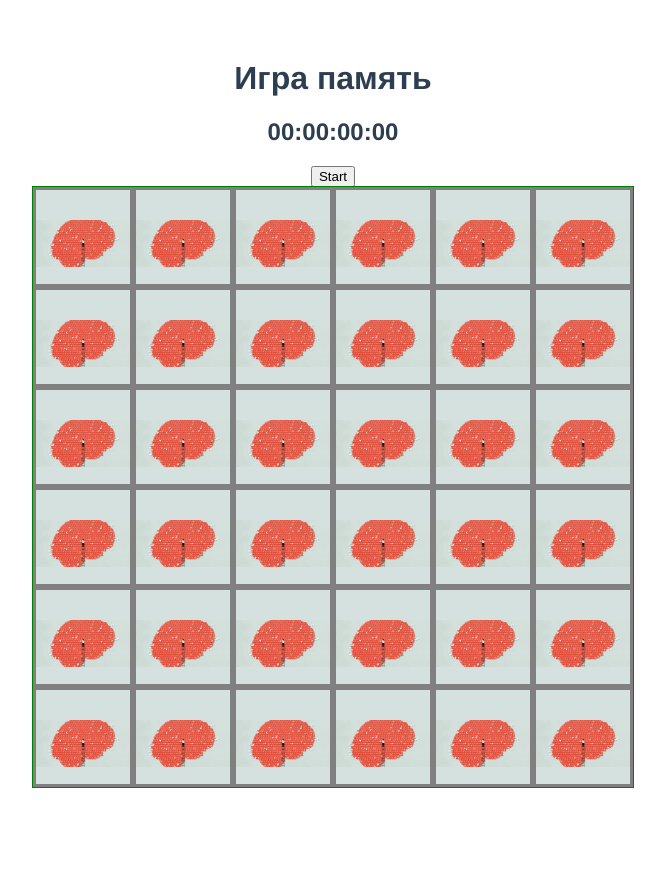
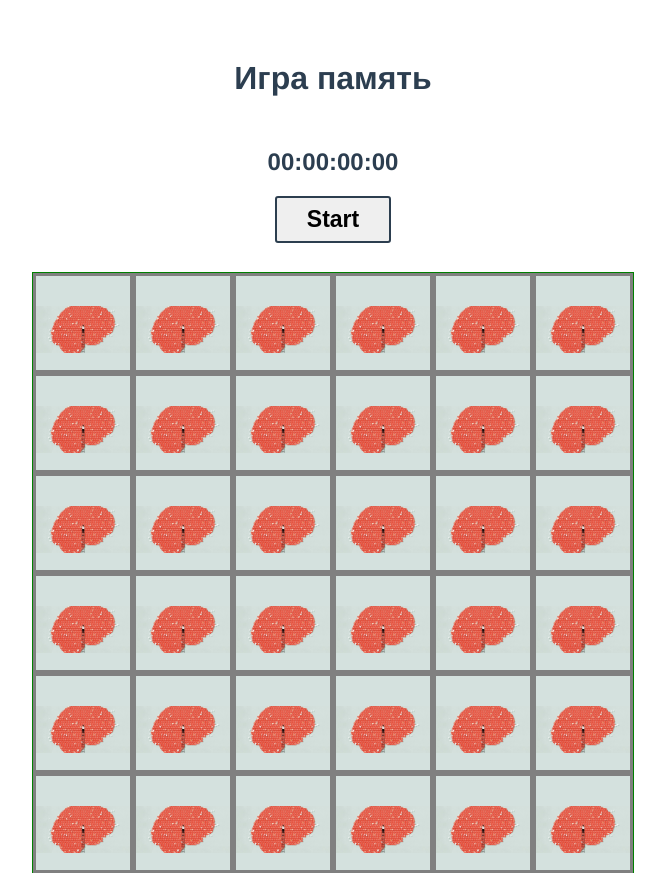
Before and after one commit to nikolaysalinder/card-game, a Vue app: page / in a window 1280 px wide. Shown: the whole page, without its empty margins (307-972 px from the left). Before the commit the page ends 800 px from the top, so only its background shows below. Built offline with nearby package versions, Linux system fonts and the light colour scheme.

Commit message:
Added timer

```diff
--- a/public/index.html
+++ b/public/index.html
@@ -1,15 +1,19 @@
 <!DOCTYPE html>
 <html lang="en">
   <head>
-    <meta charset="utf-8">
-    <meta http-equiv="X-UA-Compatible" content="IE=edge">
-    <meta name="viewport" content="width=device-width,initial-scale=1.0">
-    <link rel="icon" href="<%= BASE_URL %>favicon.ico">
+    <meta charset="utf-8" />
+    <meta http-equiv="X-UA-Compatible" content="IE=edge" />
+    <meta name="viewport" content="width=device-width,initial-scale=1.0" />
+    <link rel="icon" href="<%= BASE_URL %>favicon.ico" />
     <title><%= htmlWebpackPlugin.options.title %></title>
   </head>
   <body>
     <noscript>
-      <strong>We're sorry but <%= htmlWebpackPlugin.options.title %> doesn't work properly without JavaScript enabled. Please enable it to continue.</strong>
+      <strong
+        >We're sorry but <%= htmlWebpackPlugin.options.title %> doesn't work
+        properly without JavaScript enabled. Please enable it to
+        continue.</strong
+      >
     </noscript>
     <div id="app"></div>
     <!-- built files will be auto injected -->
--- a/src/App.vue
+++ b/src/App.vue
@@ -18,6 +18,15 @@ export default {
 </script>
 
 <style>
+* {
+  box-sizing: border-box;
+}
+body,
+html {
+  margin: 0;
+  padding: 0;
+  min-width: 600px;
+}
 #app {
   font-family: Avenir, Helvetica, Arial, sans-serif;
   -webkit-font-smoothing: antialiased;
--- a/src/components/CardGame.vue
+++ b/src/components/CardGame.vue
@@ -26,18 +26,23 @@ export default {
   name: "CardGame",
   data() {
     return {
-      timer: null,
+      openCardTimer: null,
     };
   },
   computed: {
-    ...mapGetters(["firstOpenCard", "secondOpenCard", "cards"]),
+    ...mapGetters([
+      "firstOpenCard",
+      "secondOpenCard",
+      "cards",
+      "isGameStarted",
+    ]),
   },
   methods: {
     openCard(card) {
       if (!this.firstOpenCard) {
         this.$store.dispatch("openCard", card);
         this.$store.dispatch("setFirstOpenCard", card);
-        this.timer = setTimeout(() => {
+        this.openCardTimer = setTimeout(() => {
           if (this.firstOpenCard) {
             this.$store.dispatch("closeFirstCard");
           }
@@ -52,18 +57,18 @@ export default {
           this.$store.dispatch("setSecondOpenCard", card);
           if (this.firstOpenCard.meta == this.secondOpenCard.meta) {
             setTimeout(() => {
-              clearTimeout(this.timer);
+              clearTimeout(this.openCardTimer);
               this.$store.dispatch("deactivatedCard", this.firstOpenCard);
               this.$store.dispatch("deactivatedCard", this.secondOpenCard);
               this.$store.dispatch("unsetOpenCard");
-            }, 500);
+            }, 300);
           } else {
             setTimeout(() => {
-              clearTimeout(this.timer);
+              clearTimeout(this.openCardTimer);
               this.$store.dispatch("closeFirstCard");
               this.$store.dispatch("closeSecondCard");
               this.$store.dispatch("unsetOpenCard");
-            }, 500);
+            }, 300);
           }
         }
       }
@@ -98,7 +103,7 @@ export default {
     width: 100%;
     height: 100%;
     text-align: center;
-    transition: transform 0.5s;
+    transition: transform 0.3s;
     transform-style: preserve-3d;
   }
   &__cover {
@@ -118,7 +123,7 @@ export default {
     width: 100%;
     height: 100%;
     backface-visibility: hidden;
-    background-color: #343434;
+    background-color: #c4c4c4;
     color: #fff;
     transform: rotateY(180deg);
   }
--- a/src/components/StopWatch.vue
+++ b/src/components/StopWatch.vue
@@ -1,14 +1,54 @@
 <template>
-  <section class="container">
-    <div class="watch">
+  <section class="watch">
+    <div class="watch__wrapper">
       <h2 id="watch">00:00:00:00</h2>
     </div>
-    <div class="buttons">
-      <button id="start">Start</button>
-    </div>
+    <button @click="startGame" class="watch__btn" id="start">Start</button>
   </section>
 </template>
 
 <script>
-export default {};
+export default {
+  data() {
+    return {
+      milliseconds: 0,
+      timer: null,
+    };
+  },
+  methods: {
+    startGame() {
+      const watch = document.getElementById("watch");
+      clearInterval(this.timer);
+      this.timer = setInterval(() => {
+        this.milliseconds += 10;
+        let dateTimer = new Date(this.milliseconds);
+        watch.innerHTML =
+          ("0" + dateTimer.getUTCHours()).slice(-2) +
+          ":" +
+          ("0" + dateTimer.getUTCMinutes()).slice(-2) +
+          ":" +
+          ("0" + dateTimer.getUTCSeconds()).slice(-2) +
+          ":" +
+          ("0" + dateTimer.getUTCMilliseconds()).slice(-3, -1);
+      }, 10);
+    },
+  },
+};
 </script>
+
+<style lang="scss">
+.watch {
+  width: 600px;
+  margin: 0 auto;
+  padding: 10px;
+  box-sizing: border-box;
+  margin-bottom: 20px;
+  &__btn {
+    border: 2px solid #2c3e4f;
+    padding: 8px 30px;
+    font-weight: 600;
+    border-radius: 3px;
+    font-size: 23px;
+  }
+}
+</style>
--- a/src/store.js
+++ b/src/store.js
@@ -5,6 +5,7 @@ const store = createStore({
     firstOpenCard: null,
     secondOpenCard: null,
     finishedCounter: 0,
+    isGameStarted: false,
     cards: [
       {
         id: 1,
@@ -287,7 +288,7 @@ const store = createStore({
   },
   getters: {
     cards(state) {
-      return state.cards; //.sort(() => Math.random() - 0.5);
+      return state.cards.sort(() => Math.random() - 0.5);
     },
     firstOpenCard(state) {
       return state.firstOpenCard;
```
